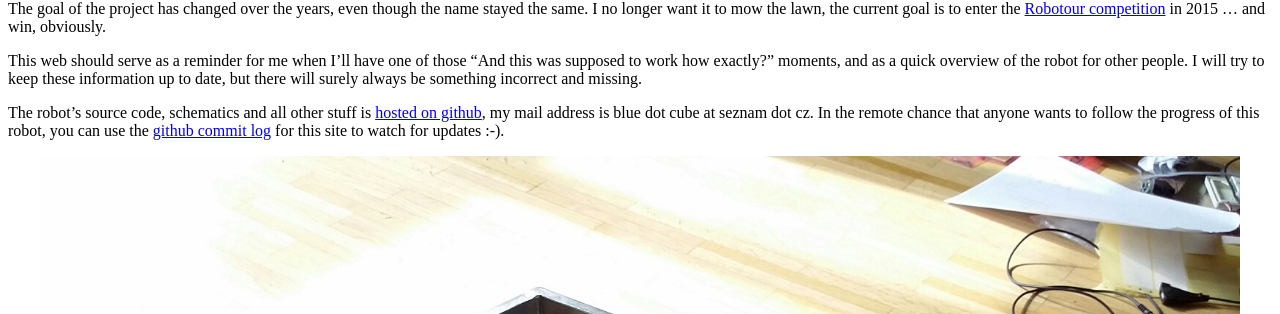
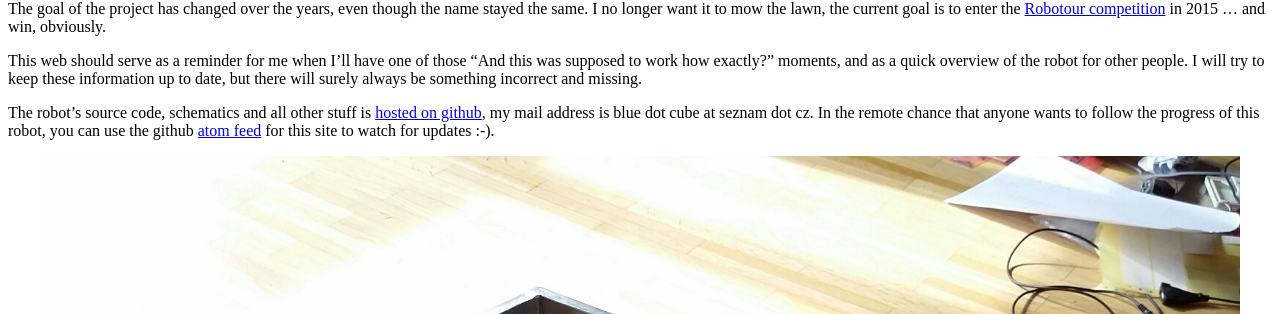
Before and after one commit to bluecube/robomower2, a Jekyll site: the page built from index.markdown, in a window 1280 px wide. Shown: the part 364-678 px from the top of the page. Built offline with Jekyll 4.4.1, drawn with Linux system fonts in a browser that asks for light colours.

Commit message:
Change wording in the atom feed paragraph.

```diff
--- a/index.markdown
+++ b/index.markdown
@@ -21,7 +21,7 @@ be something incorrect and missing.
 The robot's source code, schematics and all other stuff is [hosted on github]({{ site.repository }}),
 my mail address is blue dot cube at seznam dot cz.
 In the remote chance that anyone wants to follow the progress of this robot, you
-can use the [github commit log]({{ site.repository}}/commits/gh-pages.atom) for
+can use the github [atom feed]({{ site.repository}}/commits/gh-pages.atom) for
 this site to watch for updates :-).
 
 ![How it looks now]({{ site.baseurl }}/img/2014-08/overview-with-fuses.jpg)
```
